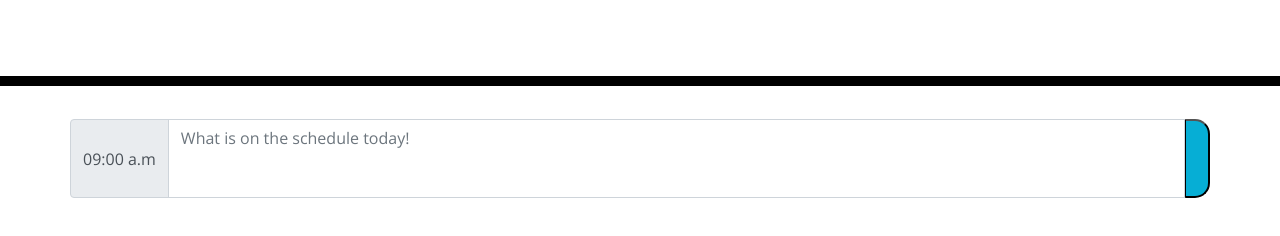
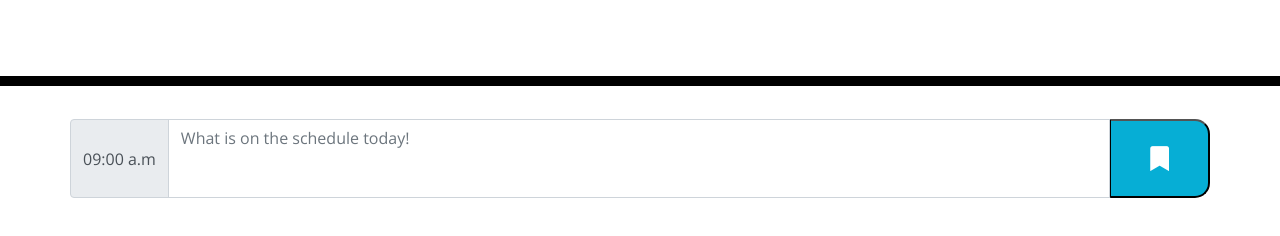
Before and after one commit to jorgegarit/word-day-scheduler, a plain HTML site: page index.html in a window 1280 px wide. Shown: the part 182-418 px from the top of the page. Drawn offline with nearby package versions, Linux system fonts and the light colour scheme.

Commit message:
updated the html for my icon because it was not properly showing and then also the css for the saveBtn to give it a larger width and size

```diff
--- a/assets/css/style.css
+++ b/assets/css/style.css
@@ -63,6 +63,9 @@ textarea{
   border-bottom-right-radius: 15px;
   background-color: #06AED5;
   color: white;
+  /* Am adding a width element to the save btn so that the icon will actually show */
+  width: 100px;
+  font-size: 25px;
 }
 
 .saveBtn i:hover {
--- a/index.html
+++ b/index.html
@@ -42,7 +42,7 @@
             <!-- adding text area with bootstrap class form-control for better custom styling -->
             <textarea class="form-control" id="9am" placeholder="What is on the schedule today!"></textarea>
             <!-- adding button and will be using the fontawesome id for bookmark to mark as the save option in the script.js  -->
-            <button type="button" class="saveBtn"><i class="fa-solid fa-bookmark"></i></button>
+            <button type="button" class="saveBtn"><i class="fas fa-solid fa-bookmark"></i></button>
         </div>
       </div>
 
```
